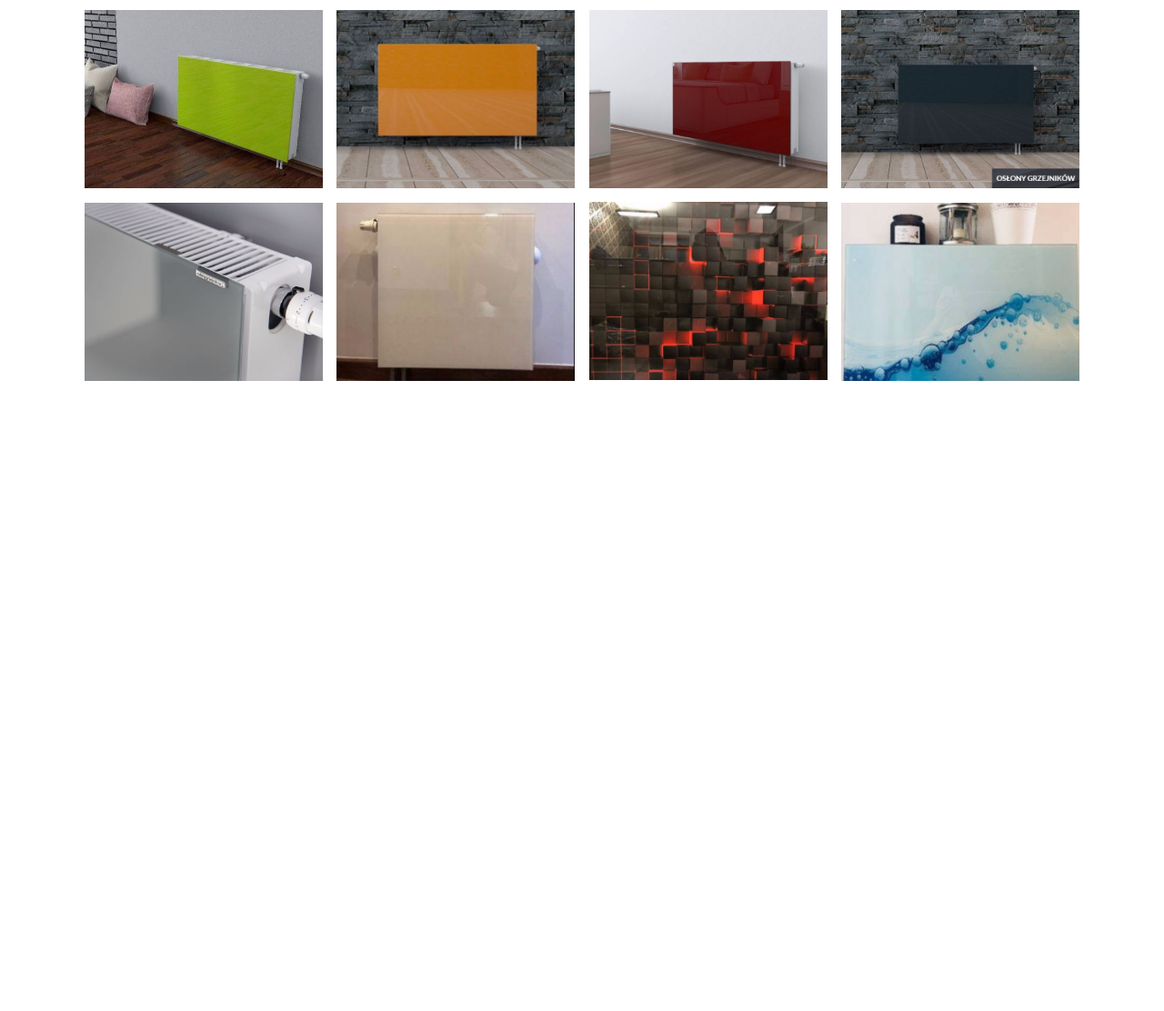
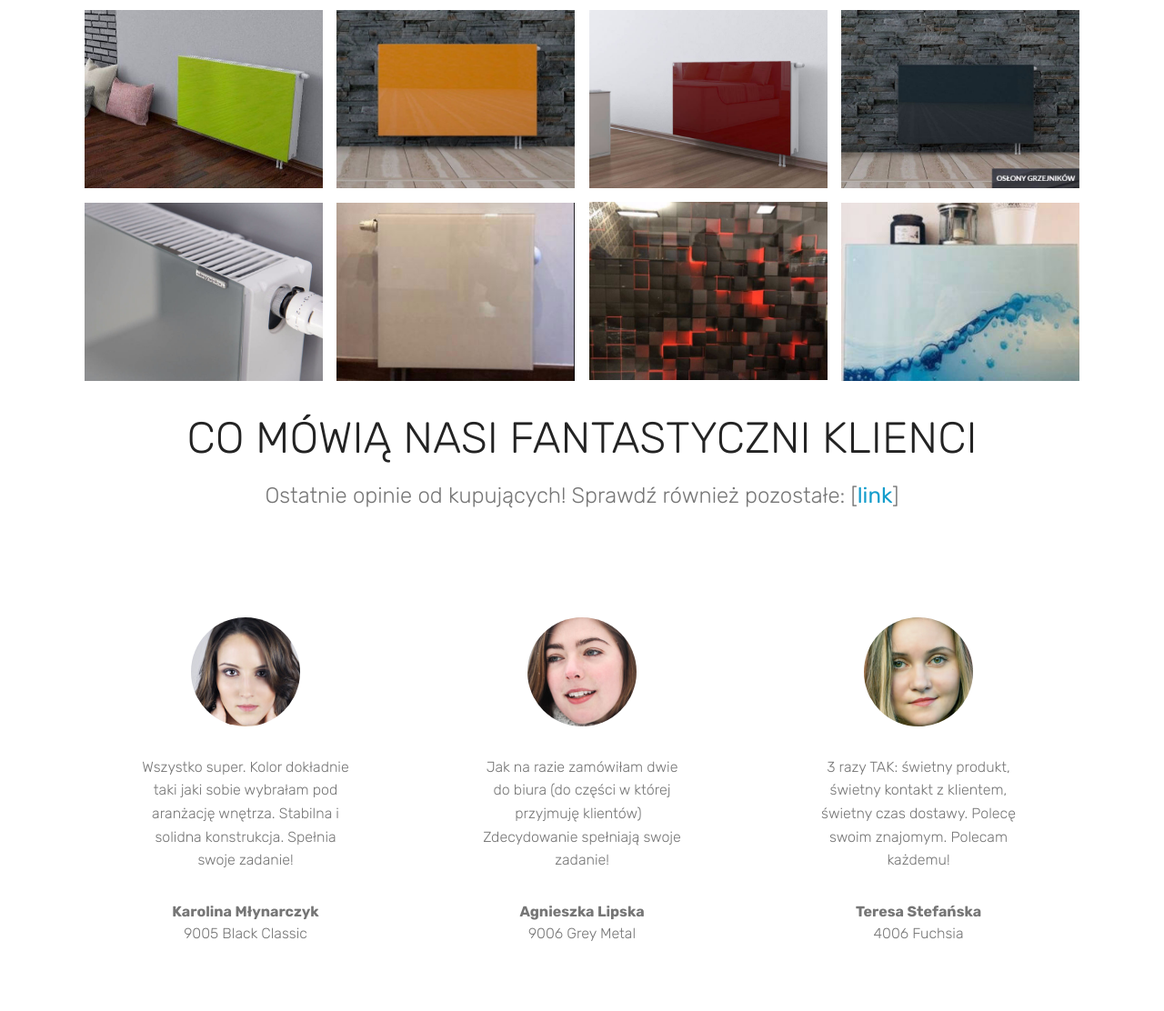
Before and after one commit to michborg/opinie, a plain HTML site: page page1.html in a window 1280 px wide. Shown: the part 503-1615 px from the top of the page at 91% size. Before the commit the page ends 931 px from the top, so only its background shows below. Drawn offline with Linux system fonts and the light colour scheme; files whose address does not match are found by name.

Commit message:
create github pages

```diff
--- a/assets/mobirise/css/mbr-additional.css
+++ b/assets/mobirise/css/mbr-additional.css
@@ -1698,3 +1698,62 @@ body {
   -webkit-transition: 0.2s background ease-in-out;
   transition: 0.2s background ease-in-out;
 }
+.cid-qWE6QTkRuM {
+  padding-top: 30px;
+  padding-bottom: 30px;
+  background-color: #ffffff;
+}
+.cid-qWE6QTkRuM .mbr-section-subtitle {
+  color: #767676;
+}
+.cid-qWE6QTkRuM .media-container-row {
+  -webkit-flex-wrap: wrap;
+  -ms-flex-wrap: wrap;
+  flex-wrap: wrap;
+}
+.cid-qWE6QTkRuM .mbr-text {
+  color: #767676;
+  text-align: center;
+}
+.cid-qWE6QTkRuM .mbr-author-desc {
+  display: block;
+  color: #767676;
+}
+.cid-qWE6QTkRuM .mbr-author-name {
+  color: #767676;
+}
+.cid-qWE6QTkRuM .mbr-testimonial .panel-item {
+  background-color: #ffffff;
+}
+.cid-qWE6QTkRuM .mbr-testimonial .card-block {
+  -webkit-flex-grow: 0;
+  flex-grow: 0;
+  padding: 2.4rem 2.4rem 0 2.4rem;
+}
+.cid-qWE6QTkRuM .mbr-testimonial .card-block .testimonial-photo {
+  display: inline-block;
+  width: 120px;
+  height: 120px;
+  margin-bottom: 1.6rem;
+  overflow: hidden;
+  border-radius: 50%;
+}
+.cid-qWE6QTkRuM .mbr-testimonial .card-block .testimonial-photo img {
+  width: 100%;
+  min-width: 100%;
+  min-height: 100%;
+}
+.cid-qWE6QTkRuM .mbr-testimonial .card-footer {
+  padding-bottom: 2.4rem;
+  border-top: 0;
+  padding-top: 1rem;
+  word-wrap: break-word;
+  word-break: break-word;
+  background: none;
+}
+@media (max-width: 300px) {
+  .cid-qWE6QTkRuM .testimonial-photo {
+    width: 100% !important;
+    height: auto !important;
+  }
+}
--- a/page1.html
+++ b/page1.html
@@ -38,7 +38,7 @@
     </div>
 </section>
 
-<section class="engine"><a href="https://mobiri.se/m">free site design templates</a></section><section class="cid-qWDPnxVMmJ" id="social-buttons1-17">
+<section class="engine"><a href="https://mobiri.se/w">free html5 templates</a></section><section class="cid-qWDPnxVMmJ" id="social-buttons1-17">
 
 
 
@@ -78,6 +78,85 @@
 
 </section>
 
+<section class="testimonials1 cid-qWE6QTkRuM" id="testimonials1-1a">
+
+
+
+
+    <div class="container">
+        <div class="media-container-row">
+            <div class="title col-12 align-center">
+                <h2 class="pb-3 mbr-fonts-style display-2">
+                    CO MÓWIĄ NASI FANTASTYCZNI KLIENCI</h2>
+                <h3 class="mbr-section-subtitle mbr-light pb-3 mbr-fonts-style display-5">
+                    Ostatnie opinie od kupujących! Sprawdź również pozostałe: [<a href="http://oslonygrzejnikow.pl/opinie">link</a>]</h3>
+            </div>
+        </div>
+    </div>
+
+    <div class="container pt-3 mt-2">
+        <div class="media-container-row">
+            <div class="mbr-testimonial p-3 align-center col-12 col-md-6 col-lg-4">
+                <div class="panel-item p-3">
+                    <div class="card-block">
+                        <div class="testimonial-photo">
+                            <img src="assets/images/face1.jpg">
+                        </div>
+                        <p class="mbr-text mbr-fonts-style display-4">Wszystko super. Kolor dokładnie taki jaki sobie wybrałam pod aranżację wnętrza. Stabilna i solidna konstrukcja. Spełnia swoje zadanie!<br></p>
+                    </div>
+                    <div class="card-footer">
+                        <div class="mbr-author-name mbr-bold mbr-fonts-style display-7">
+                             Karolina Młynarczyk</div>
+                        <small class="mbr-author-desc mbr-italic mbr-light mbr-fonts-style display-7">
+                               9005 Black Classic
+                        </small>
+                    </div>
+                </div>
+            </div>
+
+            <div class="mbr-testimonial p-3 align-center col-12 col-md-6 col-lg-4">
+                <div class="panel-item p-3">
+                    <div class="card-block">
+                        <div class="testimonial-photo">
+                            <img src="assets/images/face2.jpg">
+                        </div>
+                        <p class="mbr-text mbr-fonts-style display-4">Jak na razie zamówiłam dwie do biura (do części w której przyjmuję klientów) &nbsp;<br>Zdecydowanie spełniają swoje zadanie!</p>
+                    </div>
+                    <div class="card-footer">
+                        <div class="mbr-author-name mbr-bold mbr-fonts-style display-7">
+                             Agnieszka Lipska</div>
+                        <small class="mbr-author-desc mbr-italic mbr-light mbr-fonts-style display-7">
+                               9006 Grey Metal
+                        </small>
+                    </div>
+                </div>
+            </div>
+
+            <div class="mbr-testimonial p-3 align-center col-12 col-md-6 col-lg-4">
+                <div class="panel-item p-3">
+                    <div class="card-block">
+                        <div class="testimonial-photo">
+                            <img src="assets/images/face3.jpg">
+                        </div>
+                        <p class="mbr-text mbr-fonts-style display-4">3 razy TAK: świetny produkt, świetny kontakt z klientem, świetny czas dostawy. Polecę swoim znajomym. Polecam każdemu!<br></p>
+                    </div>
+                    <div class="card-footer">
+                        <div class="mbr-author-name mbr-bold mbr-fonts-style display-7">
+                             Teresa Stefańska</div>
+                        <small class="mbr-author-desc mbr-italic mbr-light mbr-fonts-style display-7">4006 Fuchsia<br></small>
+                    </div>
+                </div>
+            </div>
+
+
+
+
+
+
+        </div>
+    </div>
+</section>
+
 
   <script src="assets/web/assets/jquery/jquery.min.js"></script>
   <script src="assets/popper/popper.min.js"></script>
```
Also changed, not shown: index.html (+1 -1 lines), assets/images/face1.jpg (added), assets/images/face2.jpg (added), assets/images/face3.jpg (added), 1 other file.
